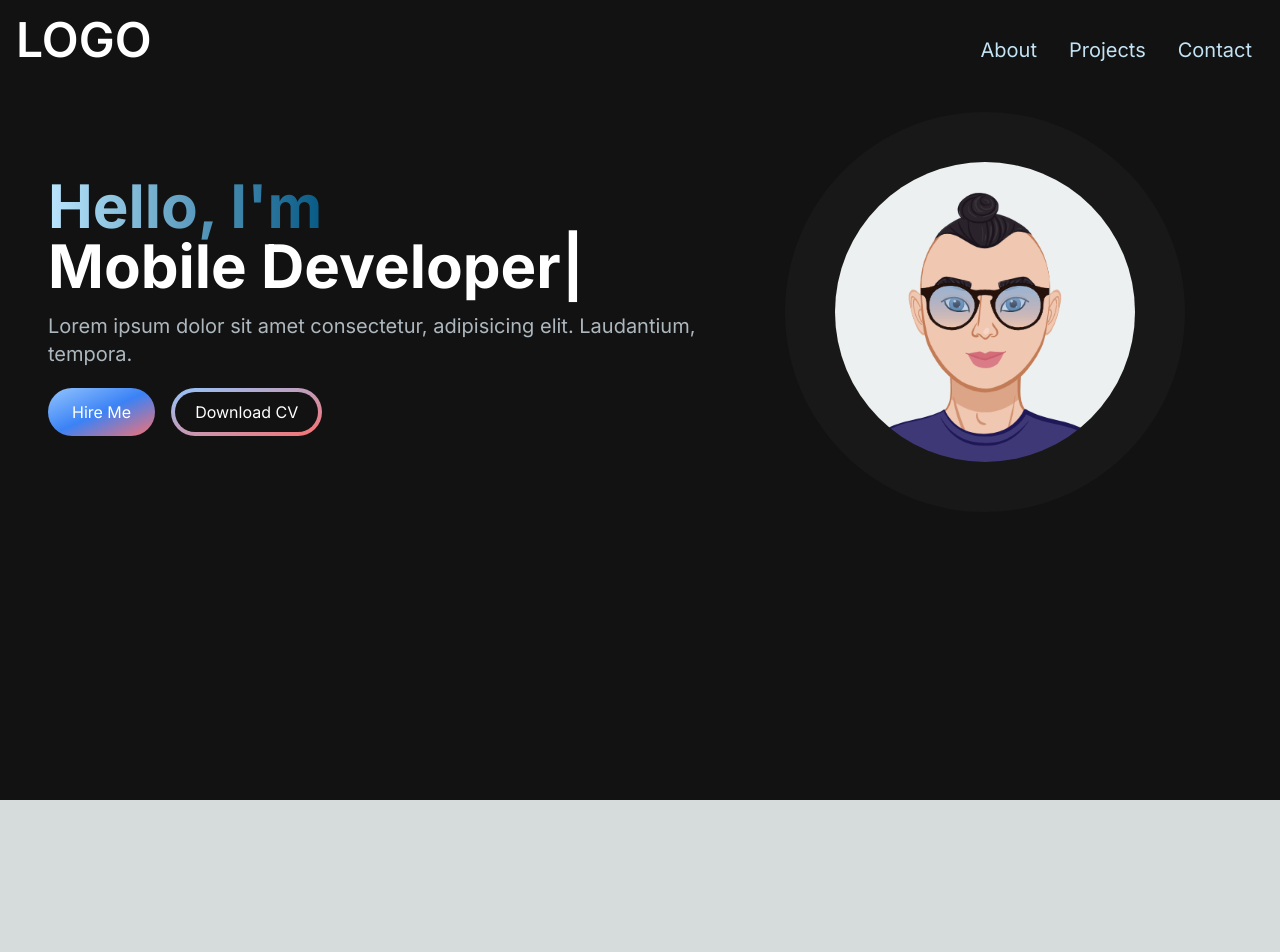
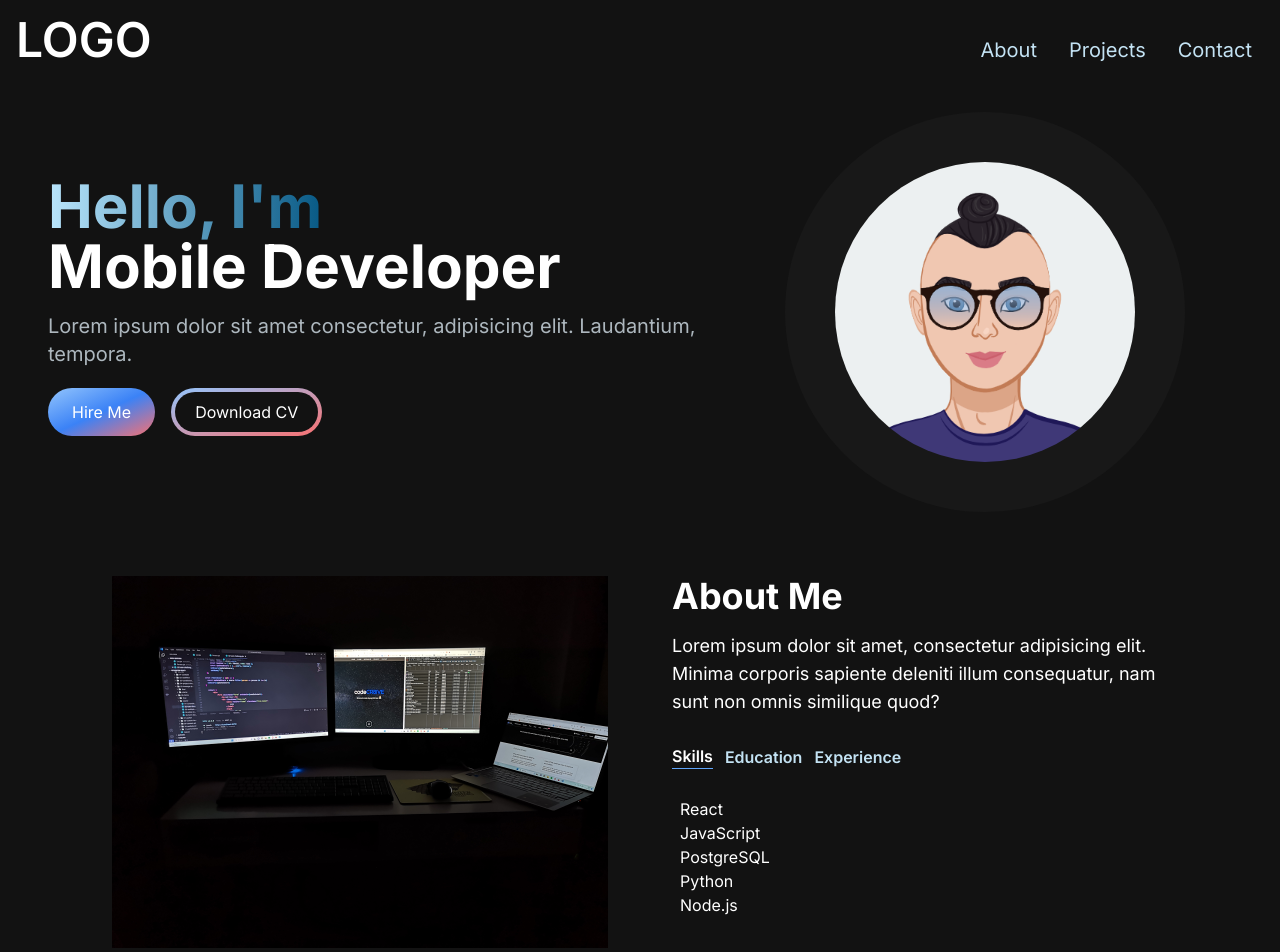
Before and after one commit to WojciechStancel/portfolio-website, a Next.js app: page / in a window 1280 px wide. Shown: the top 952 px of the page. Before the commit the page ends 800 px from the top, so only its background shows below. Built offline with nearby package versions, Linux system fonts and the light colour scheme.

Commit message:
feature - about me section

```diff
--- /dev/null
+++ b/src/app/components/AboutMeSection.jsx
@@ -0,0 +1,54 @@
+"use client";
+
+import Image from "next/image";
+import ABOUT_ME_IMG from "../../../public/images/AboutMe.jpg";
+import { useState, useTransition } from "react";
+import TabButton from "./TabButton";
+import aboutMeData from "../constants/aboutmeData";
+const AboutMeSection = () => {
+	const [tab, setTab] = useState("skills");
+	const [isPending, startTransition] = useTransition();
+
+	const handleTabChange = (id) => {
+		startTransition(() => {
+			setTab(id);
+		});
+	};
+
+	return (
+		<section className="text-white" id="about">
+			<div className="md:grid md:grid-cols-2 gap-8 items-center py-8 px-4 xl:gap-16 sm:py-16 xl:px-16">
+				<Image src={ABOUT_ME_IMG} alt="computer monitors with programming tools" width={500} height={500} />
+				<div className="mt-4 md:mt-0 text-left flex flex-col h-full">
+					<h2 className="text-4xl font-bold mb-4">About Me</h2>
+					<p className="text-base md:text-lg">
+						Lorem ipsum dolor sit amet, consectetur adipisicing elit. Minima
+						corporis sapiente deleniti illum consequatur, nam sunt non omnis
+						similique quod?
+					</p>
+					<div className="flex flex-row mt-7">
+						<TabButton
+							selectTab={() => handleTabChange("skills")}
+							active={tab === "skills"}>
+							Skills
+						</TabButton>
+						<TabButton
+							selectTab={() => handleTabChange("education")}
+							active={tab === "education"}>
+							Education
+						</TabButton>
+						<TabButton
+							selectTab={() => handleTabChange("experience")}
+							active={tab === "experience"}>
+							Experience
+						</TabButton>
+					</div>
+					<div className="mt-7">
+						{aboutMeData.find((about) => about.id === tab).content}
+					</div>
+				</div>
+			</div>
+		</section>
+	);
+};
+export default AboutMeSection;
--- /dev/null
+++ b/src/app/components/TabButton.jsx
@@ -0,0 +1,14 @@
+const TabButton = ({ active, selectTab, children }) => {
+	const buttonClasses = active
+		? "text-white border-b border-blue-400"
+		: "text-[#c3e2f3]";
+
+	return (
+		<button onClick={selectTab}>
+			<p className={`mr-3 font-semibold hover:text-white ${buttonClasses}`}>
+				{children}
+			</p>
+		</button>
+	);
+};
+export default TabButton;
--- /dev/null
+++ b/src/app/constants/aboutmeData.js
@@ -0,0 +1,38 @@
+const aboutMeData = [
+	{
+		title: "Skills",
+		id: "skills",
+		content: (
+			<ul className="list-dist pl-2">
+				<li>React</li>
+				<li>JavaScript</li>
+				<li>PostgreSQL</li>
+				<li>Python</li>
+				<li>Node.js</li>
+			</ul>
+		),
+	},
+	{
+		title: "Education",
+		id: "education",
+		content: (
+			<ul className="list-dist pl-2">
+				<li>Orange Foundation Python Course</li>
+				<li>Zrozumieć React</li>
+				<li>Frontend courses</li>
+			</ul>
+		),
+	},
+	{
+		title: "Experience",
+		id: "experience",
+		content: (
+			<ul className="list-dist pl-2">
+				<li>Freelancing 10.2023 - now</li>
+				<li>CodeCr8ive - website owner</li>
+			</ul>
+		),
+	},
+];
+
+export default aboutMeData;
--- a/src/app/page.js
+++ b/src/app/page.js
@@ -1,3 +1,4 @@
+import AboutMeSection from "./components/AboutMeSection";
 import HeroSection from "./components/HeroSection";
 import Navbar from "./components/Navbar";
 
@@ -7,6 +8,7 @@ export default function Home() {
 			<Navbar />
 			<div className="container mx-auto mt-24 px-12 py-4">
 				<HeroSection />
+        <AboutMeSection />
 			</div>
 		</main>
 	);
```
Also changed, not shown: public/images/AboutMe.jpg (added).
